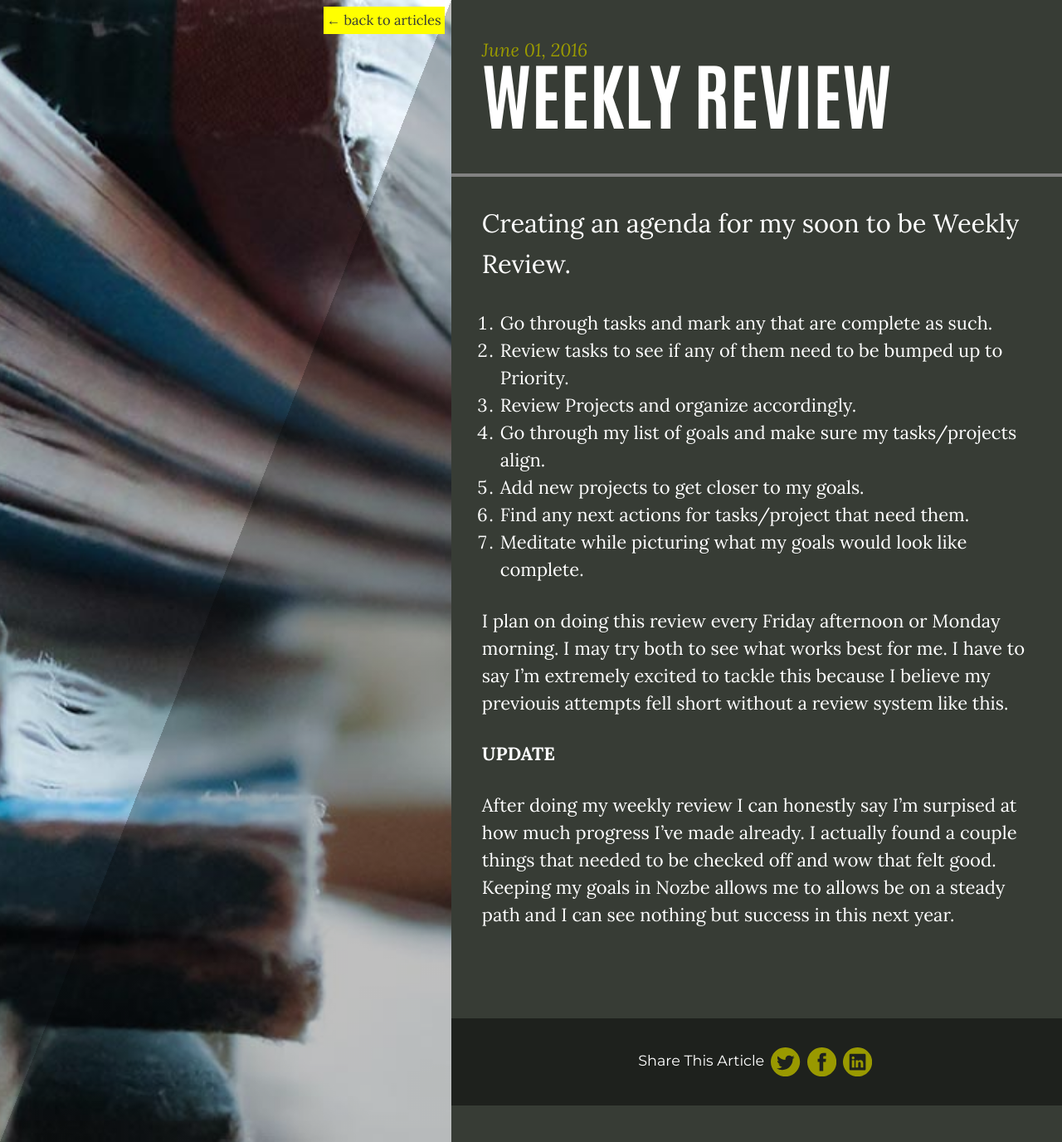
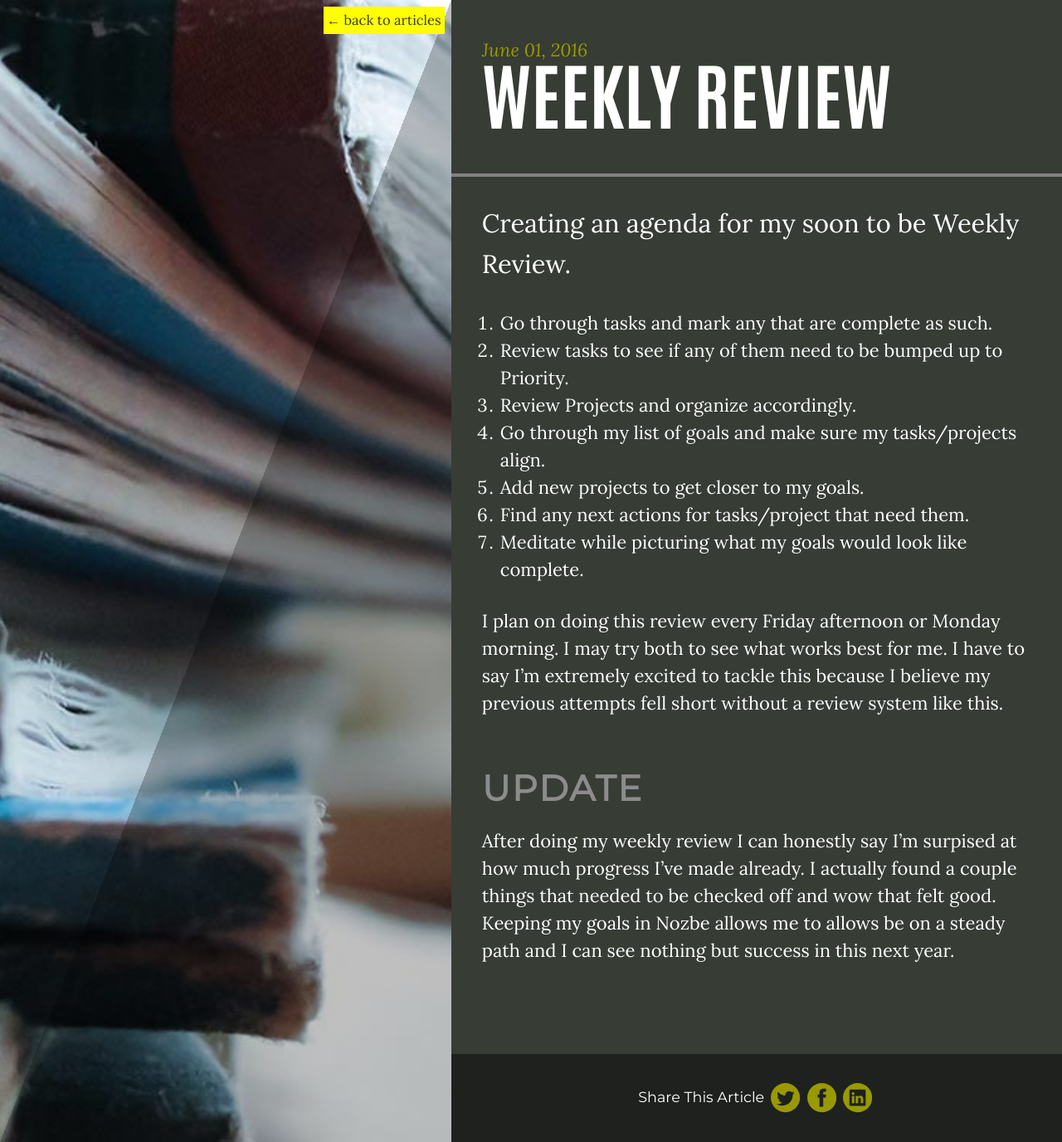
Before and after one commit to brianmaierjr/brianmaierjr.github.io, a Jekyll site: the page built from _posts/2016-06-01-weekly-review.md, in a window 1280 px wide. Shown: the whole page at 83% size. Built offline with Jekyll 4.4.1, drawn with Linux system fonts in a browser that asks for light colours; nearby versions of some CDN libraries; comment, search, counter and statistics services are not loaded.

Commit message:
Update 2016-06-01-weekly-review.md

```diff
--- a/_posts/2016-06-01-weekly-review.md
+++ b/_posts/2016-06-01-weekly-review.md
@@ -14,8 +14,8 @@ Creating an agenda for my soon to be Weekly Review.
 6. Find any next actions for tasks/project that need them.
 7. Meditate while picturing what my goals would look like complete.
 
-I plan on doing this review every Friday afternoon or Monday morning. I may try both to see what works best for me. I have to say I'm extremely excited to tackle this because I believe my previouis attempts fell short without a review system like this.
+I plan on doing this review every Friday afternoon or Monday morning. I may try both to see what works best for me. I have to say I'm extremely excited to tackle this because I believe my previous attempts fell short without a review system like this.
 
-**UPDATE**
+## **UPDATE**
 
 After doing my weekly review I can honestly say I'm surpised at how much progress I've made already. I actually found a couple things that needed to be checked off and wow that felt good. Keeping my goals in Nozbe allows me to allows be on a steady path and I can see nothing but success in this next year.
```
